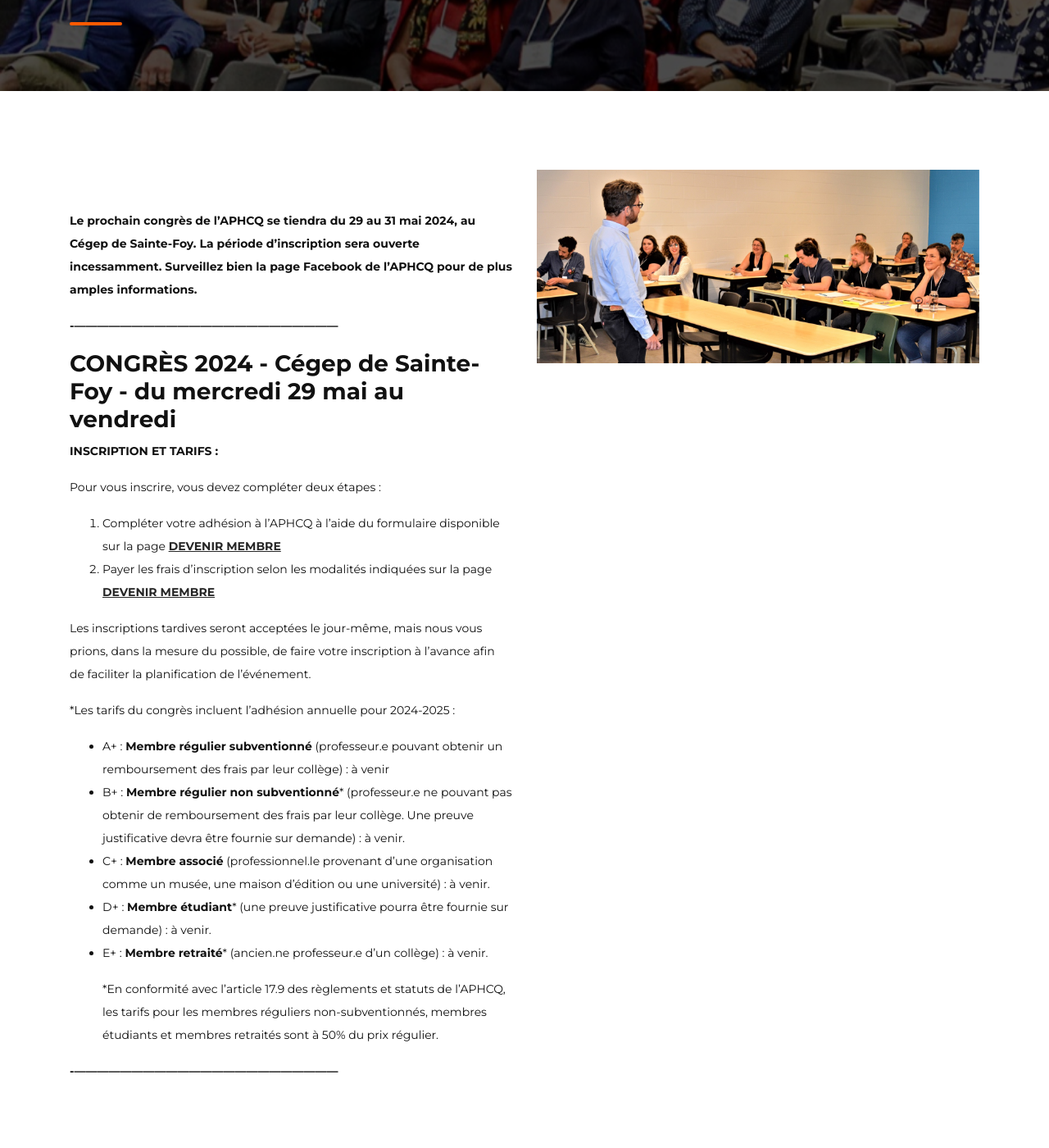
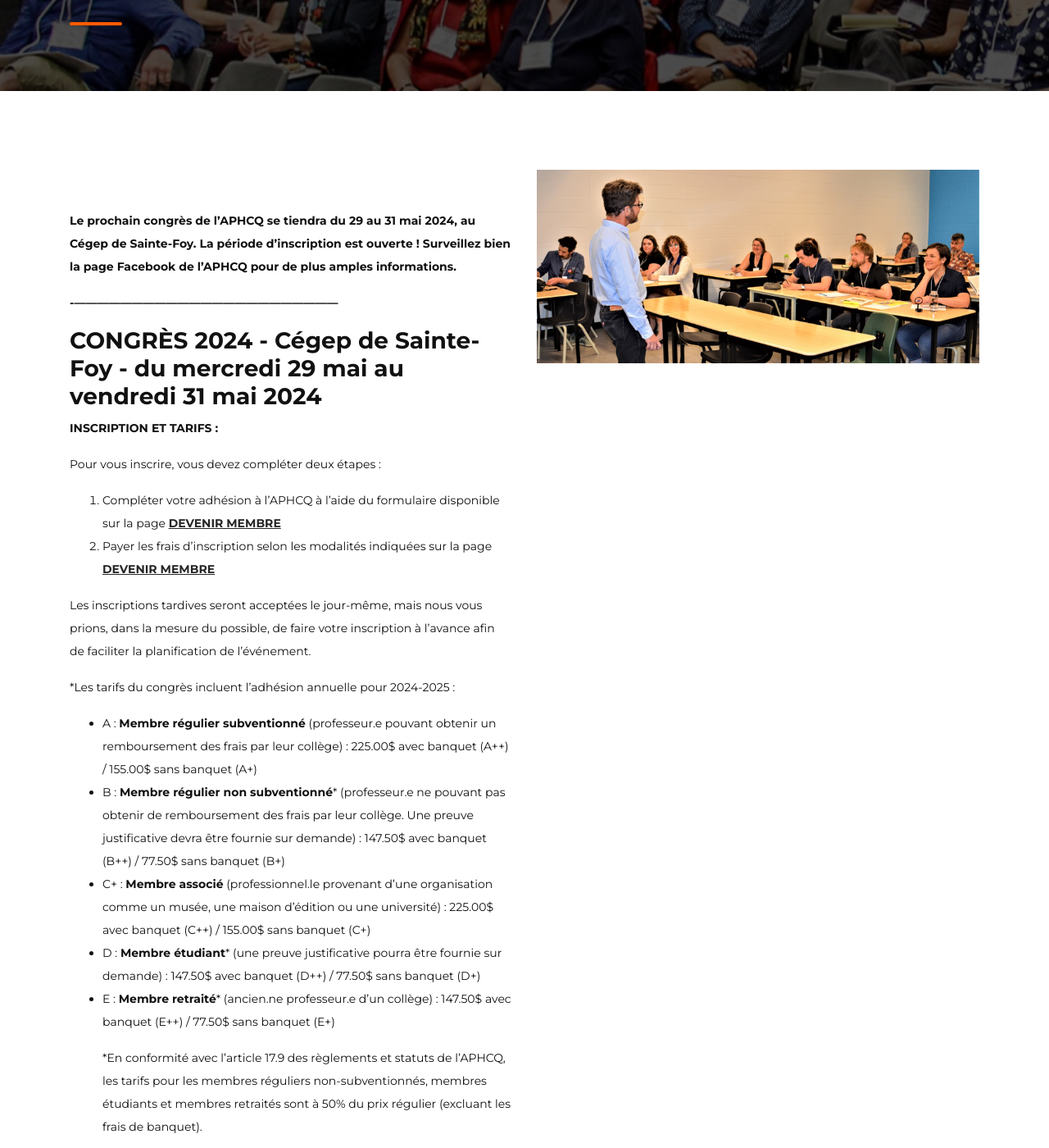
Before and after one commit to aphcq-association/site-web, a Jekyll site: the page built from docs/congres.html, in a window 1280 px wide and 1400 px high, scrolled down 326 px. Shown: the whole window at 82% size. Built offline with Jekyll 4.4.1, drawn with Linux system fonts in a browser that asks for light colours.

Commit message:
Update Pages “congres”

```diff
--- a/docs/congres.html
+++ b/docs/congres.html
@@ -5,11 +5,11 @@
 image_droite:
   - image: /media/photo_atelier_stjerome2019.jpg
 ---
-**Le prochain congrès de l'APHCQ se tiendra du 29 au 31 mai 2024, au Cégep de Sainte-Foy. La période d'inscription sera ouverte incessamment. Surveillez bien la page Facebook de l'APHCQ pour de plus amples informations.**
+**Le prochain congrès de l'APHCQ se tiendra du 29 au 31 mai 2024, au Cégep de Sainte-Foy. La période d'inscription est ouverte ! Surveillez bien la page Facebook de l'APHCQ pour de plus amples informations.**
 
 **\----------------------------------------------------------------------**
 
-### **C﻿ONGRÈS 2024 - Cégep de Sainte-Foy - du mercredi 29 mai au vendredi**
+### **C﻿ONGRÈS 2024 - Cégep de Sainte-Foy - du mercredi 29 mai au vendredi 31 mai 2024**
 
 **INSCRIPTION ET TARIFS :**
 
@@ -22,12 +22,12 @@
 
 \*Les tarifs du congrès incluent l’adhésion annuelle pour 2024-2025 :
 
-* A+ : **Membre régulier subventionné** (professeur.e pouvant obtenir un remboursement des frais par leur collège) : à venir
-* B+ : **Membre régulier non subventionné***  (professeur.e ne pouvant pas obtenir de remboursement des frais par leur collège. Une preuve justificative devra être fournie sur demande) :  à venir.
-* C+ : **Membre associé** (professionnel.le provenant d’une organisation comme un musée, une maison d’édition ou une université) : à venir.
-* D+ : **Membre étudiant*** (une preuve justificative pourra être fournie sur demande) : à venir.
-* E+ : **Membre retraité*** (ancien.ne professeur.e d’un collège) : à venir.
+* A : **Membre régulier subventionné** (professeur.e pouvant obtenir un remboursement des frais par leur collège) : 225.00$ avec banquet (A++) / 155.00$ sans banquet (A+)
+* B : **Membre régulier non subventionné***  (professeur.e ne pouvant pas obtenir de remboursement des frais par leur collège. Une preuve justificative devra être fournie sur demande) :  147.50$ avec banquet (B++) / 77.50$ sans banquet (B+)
+* C+ : **Membre associé** (professionnel.le provenant d’une organisation comme un musée, une maison d’édition ou une université) : 225.00$ avec banquet (C++) / 155.00$ sans banquet (C+)
+* D : **Membre étudiant*** (une preuve justificative pourra être fournie sur demande) : 147.50$ avec banquet (D++) / 77.50$ sans banquet (D+)
+* E : **Membre retraité*** (ancien.ne professeur.e d’un collège) : 147.50$ avec banquet (E++) / 77.50$ sans banquet (E+)
 
-  \*En conformité avec l'article 17.9 des règlements et statuts de l'APHCQ, les tarifs pour les membres réguliers non-subventionnés, membres étudiants et membres retraités sont à 50% du prix régulier.
+  \*En conformité avec l'article 17.9 des règlements et statuts de l'APHCQ, les tarifs pour les membres réguliers non-subventionnés, membres étudiants et membres retraités sont à 50% du prix régulier  (excluant les frais de banquet).
 
 **\----------------------------------------------------------------------**
```
